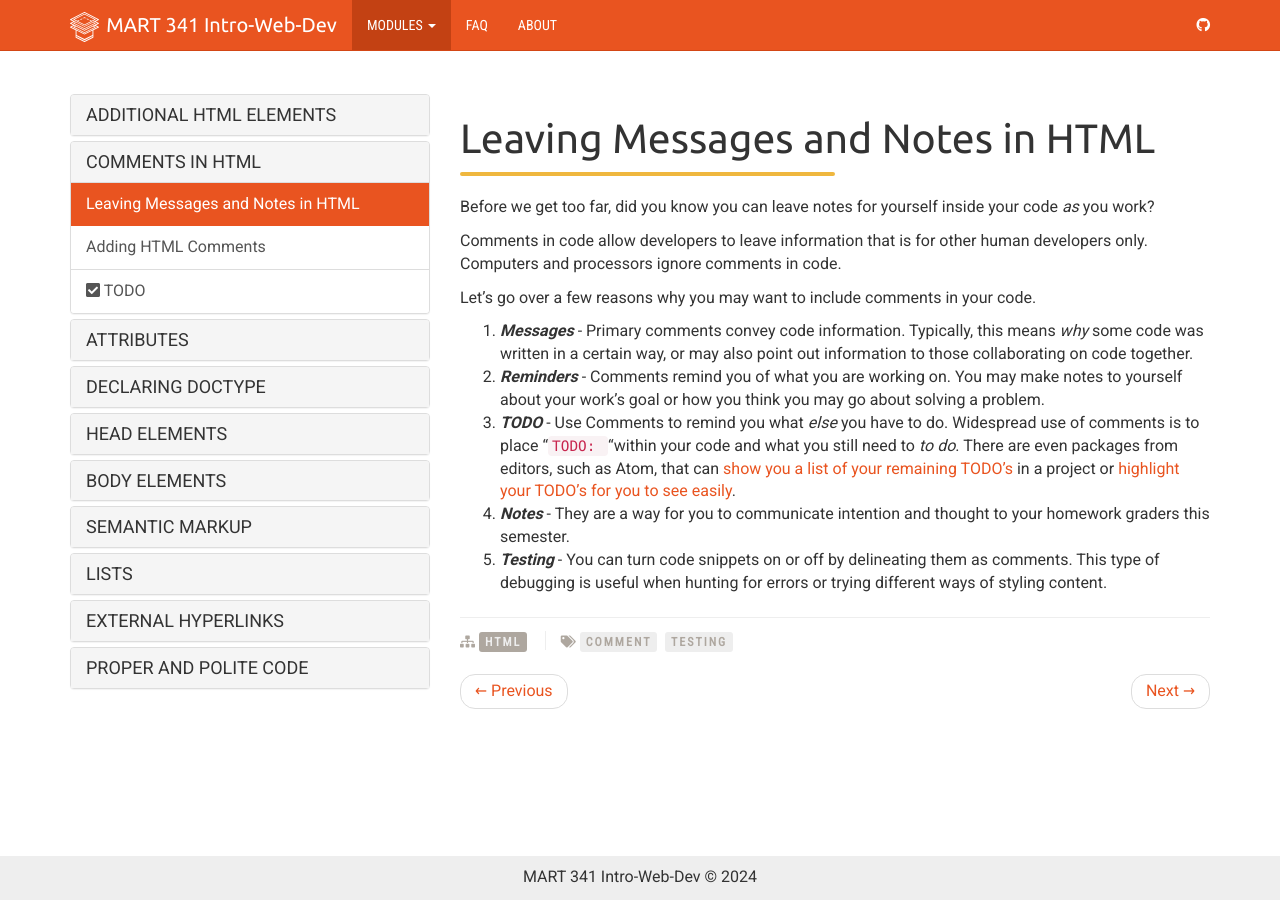
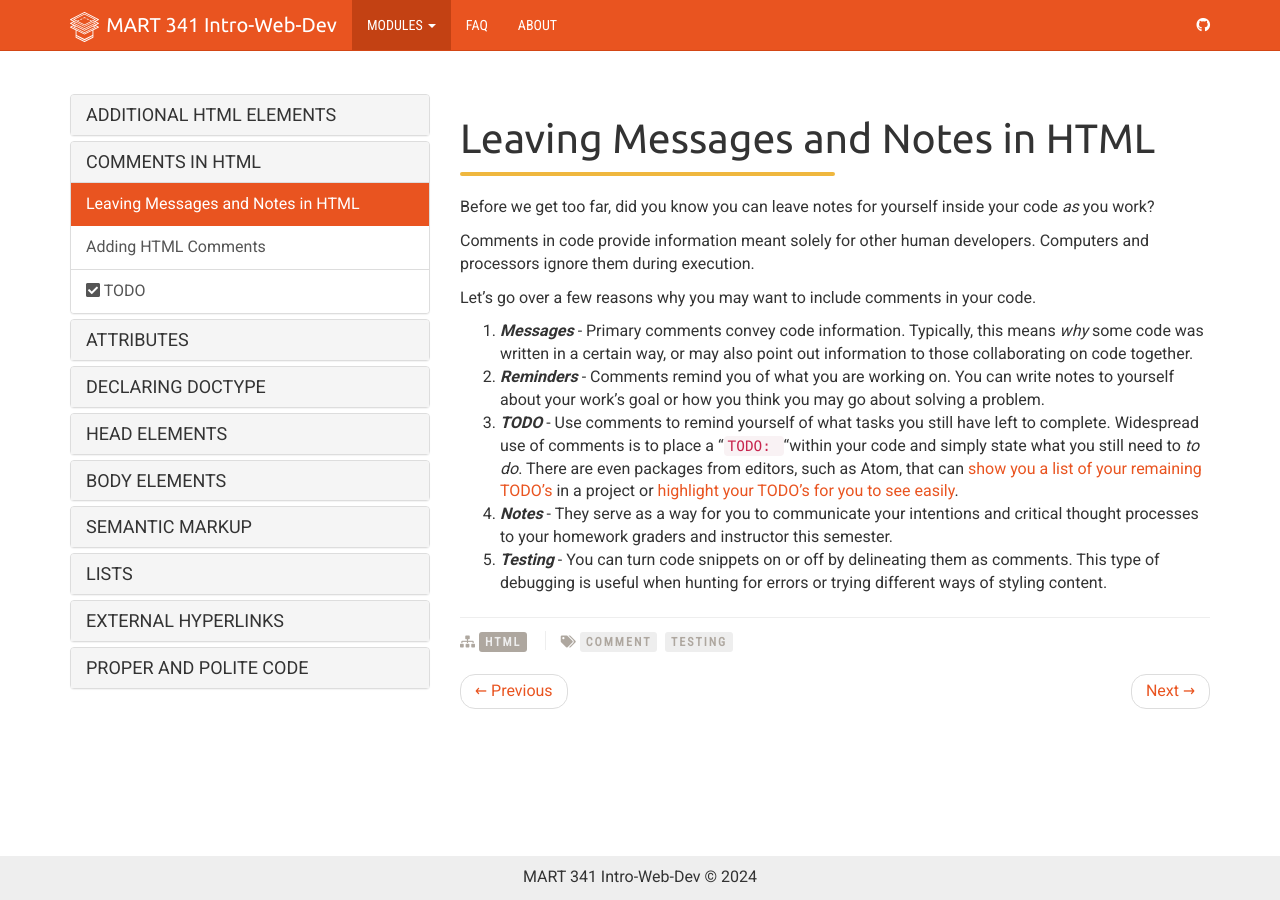
Before and after one commit to Montana-Media-Arts/webDesignFall2024, a Jekyll site: the page built from _docs/topic-05/01-comments-html/page-01.md, in a window 1280 px wide. Built offline with Jekyll 4.4.1, drawn with Linux system fonts in a browser that asks for light colours; nearby versions of some CDN libraries.

Commit message:
Update page-01.md

```diff
--- a/_docs/topic-05/01-comments-html/page-01.md
+++ b/_docs/topic-05/01-comments-html/page-01.md
@@ -10,12 +10,12 @@ tags: comment, testing
 
 Before we get too far, did you know you can leave notes for yourself inside your code _as_ you work?
 
-Comments in code allow developers to leave information that is for other human developers only. Computers and processors ignore comments in code.
+Comments in code provide information meant solely for other human developers. Computers and processors ignore them during execution.
 
 Let's go over a few reasons why you may want to include comments in your code.
 
 1. **_Messages_** - Primary comments convey code information. Typically, this means _why_ some code was written in a certain way, or may also point out information to those collaborating on code together.
-2. **_Reminders_** - Comments remind you of what you are working on. You may make notes to yourself about your work's goal or how you think you may go about solving a problem.
-3. **_TODO_** - Use Comments to remind you what _else_ you have to do. Widespread use of comments is to place "`TODO: ` "within your code and what you still need to _to do_. There are even packages from editors, such as Atom, that can [show you a list of your remaining TODO's](https://atom.io/packages/todo-show) in a project or [highlight your TODO's for you to see easily](https://github.com/atom/language-todo).
-4. **_Notes_** - They are a way for you to communicate intention and thought to your homework graders this semester.
+2. **_Reminders_** - Comments remind you of what you are working on. You can write notes to yourself about your work's goal or how you think you may go about solving a problem.
+3. **_TODO_** - Use comments to remind yourself of what tasks you still have left to complete. Widespread use of comments is to place a "`TODO: ` "within your code and simply state what you still need to _to do_. There are even packages from editors, such as Atom, that can [show you a list of your remaining TODO's](https://atom.io/packages/todo-show) in a project or [highlight your TODO's for you to see easily](https://github.com/atom/language-todo).
+4. **_Notes_** - They serve as a way for you to communicate your intentions and critical thought processes to your homework graders and instructor this semester.
 5. **_Testing_** - You can turn code snippets on or off by delineating them as comments. This type of debugging is useful when hunting for errors or trying different ways of styling content.
```
